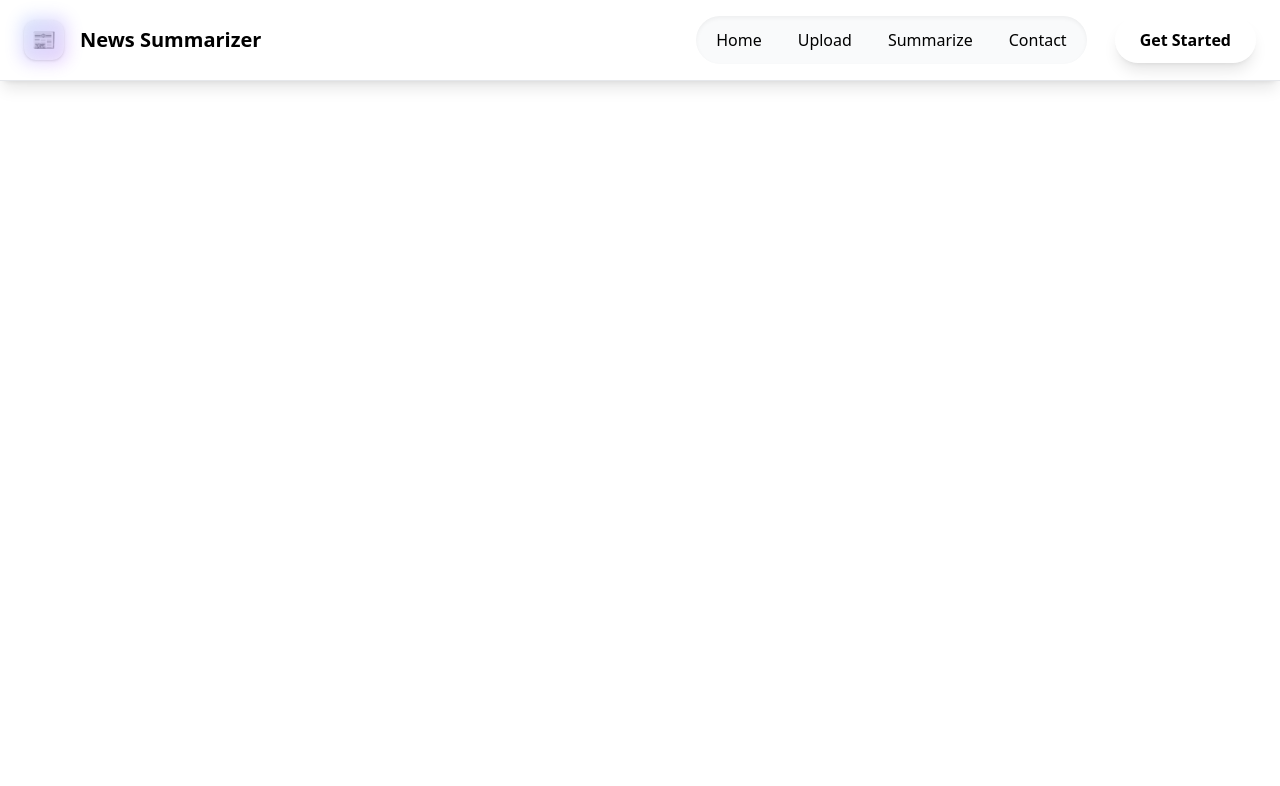
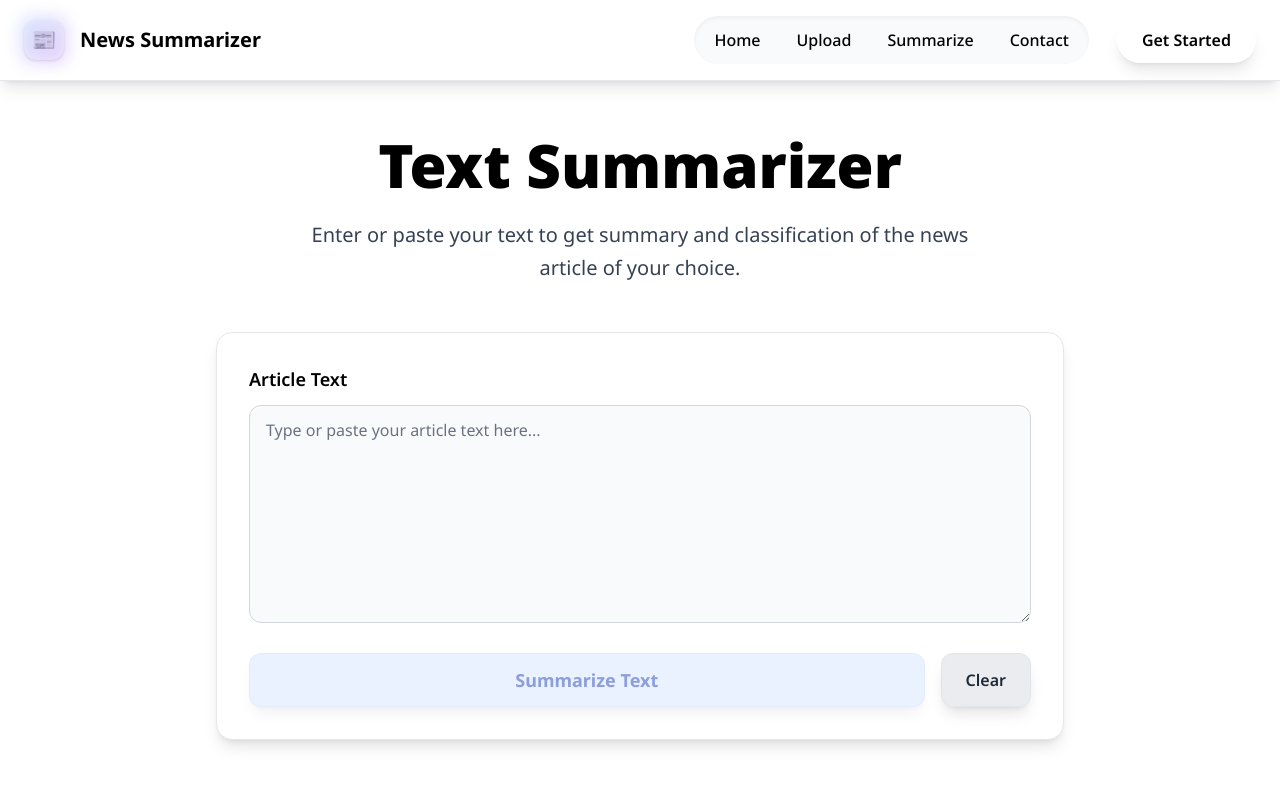
Before and after one commit to khemsu/News_Summarizer, a React (Vite) app in the folder frontend/news_summarizer_frontend/: page /text-summarize in a window 1280 px wide. Shown: the top 786 px of the page. Built offline with nearby package versions, Linux system fonts and the light colour scheme.

Commit message:
added text input

```diff
--- a/frontend/news_summarizer_frontend/src/App.jsx
+++ b/frontend/news_summarizer_frontend/src/App.jsx
@@ -3,6 +3,8 @@ import { BrowserRouter as Router, Routes, Route } from 'react-router-dom';
 import Home from './pages/Home';
 import Navbar from './pages/Navbar';
 import Feature from './pages/Feature';
+import Contact from './components/Contact';
+import TextSummarize from './components/TextSummarize';
 
 function App() {
   return (
@@ -10,7 +12,9 @@ function App() {
       <Navbar />
       <Routes>
         <Route path="/" element={<Home />} />
-        <Route path="/summarize" element={<Feature/>}/>
+        <Route path="summarize" element={<Feature/>}/>
+        <Route path="text-summarize" element={<TextSummarize />} />
+        <Route path="/contact" element={<Contact/>} />
       </Routes>
     </Router>
   );
--- /dev/null
+++ b/frontend/news_summarizer_frontend/src/components/Contact.jsx
@@ -0,0 +1,9 @@
+import React from 'react'
+
+const Contact = () => {
+  return (
+    <div>Contact us on github</div>
+  )
+}
+
+export default Contact
--- a/frontend/news_summarizer_frontend/src/components/NavBar.jsx
+++ b/frontend/news_summarizer_frontend/src/components/NavBar.jsx
@@ -23,9 +23,6 @@ const NavBar = () => {
               <Link className="text-black font-medium text-sm leading-normal hover:text-gray-600 transition-colors" style={{color: '#000000'}} to="/about">About</Link>
               <Link className="text-black font-medium text-sm leading-normal hover:text-gray-600 transition-colors" style={{color: '#000000'}} to="/contact">Contact</Link>
             </div>
-            <button className="flex min-w-[84px] max-w-[480px] cursor-pointer items-center justify-center overflow-hidden rounded-xl h-10 px-4 bg-[#d2e2f3] text-black font-bold text-sm leading-normal tracking-[0.015em] hover:bg-[#c1d7f0] transition-colors">
-              <span className="truncate" style={{color: '#000000'}}>Sign Up</span>
-            </button>
           </div>
       </header>
   )
--- /dev/null
+++ b/frontend/news_summarizer_frontend/src/components/TextSummarize.jsx
@@ -0,0 +1,154 @@
+import React from 'react'
+import { useState } from 'react'
+import axios from 'axios';
+
+const TextSummarize = () => {
+    const [text, setText] = useState("");
+    const [summary, setSummary] = useState("");
+    const [loading, setLoading] = useState(false);
+    const [classification, setClassification] = useState("");
+
+    const handleInputChange = (e) => {
+        setText(e.target.value);
+    }
+
+    function handleClear() {
+        setText("");
+        setSummary("");
+        setClassification("");
+    }
+
+    async function handleSummarize() {
+        if (!text.trim()) {
+            alert("Please enter some text to summarize.");
+            return;
+        }
+
+        setLoading(true);
+        const formData = new FormData();
+        formData.append("article_text", text);
+
+        try {
+            await axios.post('http://localhost:8000/text-summarize',
+                formData,{
+                    headers: {
+                        'Content-Type': 'application/x-www-form-urlencoded'
+                    }
+                }
+            ).then((response) => {
+            setSummary(response.data.summary);
+            setClassification(response.data.category);
+            console.log(response.data);
+            })
+        } catch (error) {
+            console.error("Error fetching summary:", error);
+            console.error("Error details:", error.response?.data);
+            alert("Failed to fetch summary. Please try again.");
+        } finally {
+            setLoading(false);
+        }
+    }
+
+    return (
+        <div className="min-h-screen bg-white font-['Noto_Sans'] pt-20">
+            {/* Main Content Container */}
+            <div className="max-w-4xl mx-auto px-6 py-12">
+                {/* Header Section */}
+                <div className="text-center mb-12">
+                    <h1 className="text-5xl md:text-6xl font-black text-black leading-tight mb-4">
+                        Text Summarizer
+                    </h1>
+                    <p className="text-lg md:text-xl text-gray-700 max-w-2xl mx-auto leading-relaxed">
+                        Enter or paste your text to get summary and classification of the news article of your choice.
+                    </p>
+                </div>
+
+                {/* Input Section */}
+                <div className="bg-white rounded-2xl border border-gray-200 shadow-lg p-8 mb-8">
+                    <div className="space-y-6">
+                        <div>
+                            <label htmlFor="textInput" className="block text-black font-semibold text-lg mb-3">
+                                Article Text
+                            </label>
+                            <textarea
+                                id="textInput"
+                                value={text}
+                                onChange={handleInputChange}
+                                placeholder="Type or paste your article text here..."
+                                rows={8}
+                                className="w-full px-4 py-3 bg-gray-50 border border-gray-300 rounded-xl text-black placeholder-gray-500 focus:outline-none focus:ring-2 focus:ring-blue-500 focus:border-transparent transition-all duration-200 resize-vertical min-h-[200px]"
+                            />
+                        </div>
+
+                        {/* Button Section */}
+                        <div className="flex flex-col sm:flex-row gap-4">
+                            <button
+                                className="flex-1 bg-blue-500/20 backdrop-blur-md border border-blue-300/30 text-blue-800 hover:bg-blue-600/30 hover:text-blue-900 px-6 py-3 rounded-xl font-bold text-lg transition-all duration-200 transform hover:scale-105 hover:-translate-y-1 shadow-lg hover:shadow-xl disabled:opacity-50 disabled:cursor-not-allowed disabled:hover:scale-100 disabled:hover:translate-y-0 cursor-pointer"
+                                onClick={handleSummarize}
+                                disabled={loading || !text.trim()}
+                            >
+                                {loading ? (
+                                    <div className="flex items-center justify-center">
+                                        <svg className="animate-spin -ml-1 mr-3 h-5 w-5 text-blue-800" xmlns="http://www.w3.org/2000/svg" fill="none" viewBox="0 0 24 24">
+                                            <circle className="opacity-25" cx="12" cy="12" r="10" stroke="currentColor" strokeWidth="4"></circle>
+                                            <path className="opacity-75" fill="currentColor" d="M4 12a8 8 0 018-8V0C5.373 0 0 5.373 0 12h4zm2 5.291A7.962 7.962 0 014 12H0c0 3.042 1.135 5.824 3 7.938l3-2.647z"></path>
+                                        </svg>
+                                        Analyzing...
+                                    </div>
+                                ) : (
+                                    "Summarize Text"
+                                )}
+                            </button>
+                            <button
+                                className="flex-1 sm:flex-none bg-gray-400/20 backdrop-blur-md border border-gray-300/30 text-gray-800 hover:bg-gray-500/30 hover:text-gray-900 px-6 py-3 rounded-xl font-semibold transition-all duration-200 transform hover:scale-105 hover:-translate-y-1 shadow-lg hover:shadow-xl cursor-pointer"
+                                onClick={handleClear}
+                            >
+                                Clear
+                            </button>
+                        </div>
+                    </div>
+                </div>
+
+                {/* Results Display Section */}
+                {(summary || classification) && (
+                    <div className="bg-white rounded-2xl border border-gray-200 shadow-lg p-8 animate-fadeIn">
+                        <div className="flex items-center mb-6">
+                            <div className="w-8 h-8 bg-green-100 rounded-lg flex items-center justify-center mr-3">
+                                <span className="text-green-600 font-bold">✨</span>
+                            </div>
+                            <h3 className="text-2xl font-bold text-black">Analysis Results</h3>
+                        </div>
+
+                        {summary && (
+                            <div className="mb-6">
+                                <div className="bg-gray-50 rounded-xl p-6 border border-gray-200">
+                                    <h4 className="text-lg font-semibold text-black mb-3 flex items-center">
+                                        <span className="w-5 h-5 bg-blue-100 rounded-full flex items-center justify-center mr-2 text-xs">📄</span>
+                                        Summary
+                                    </h4>
+                                    <p className="text-black leading-relaxed text-lg">{summary}</p>
+                                </div>
+                            </div>
+                        )}
+
+                        {classification && (
+                            <div>
+                                <div className="bg-gray-50 rounded-xl p-6 border border-gray-200">
+                                    <h4 className="text-lg font-semibold text-black mb-3 flex items-center">
+                                        <span className="w-5 h-5 bg-purple-100 rounded-full flex items-center justify-center mr-2 text-xs">🏷️</span>
+                                        Classification
+                                    </h4>
+                                    <span className="inline-block bg-purple-100 text-purple-800 px-3 py-1 rounded-full text-sm font-medium">
+                                        {classification}
+                                    </span>
+                                </div>
+                            </div>
+                        )}
+                    </div>
+                )}
+            </div>
+        </div>
+    )
+}
+
+export default TextSummarize
--- a/frontend/news_summarizer_frontend/src/index.css
+++ b/frontend/news_summarizer_frontend/src/index.css
@@ -1,5 +1,5 @@
+@import url('https://fonts.googleapis.com/css2?family=Noto+Sans:ital,wght@0,100..900;1,100..900&display=swap');
 @import "tailwindcss";
-@import url('https://fonts.googleapis.com/css2?family=Noto+Sans:ital,wght@0,100..900;1,100..900&display=swap');
 
 @keyframes fadeIn {
   from {
--- a/frontend/news_summarizer_frontend/src/pages/Navbar.jsx
+++ b/frontend/news_summarizer_frontend/src/pages/Navbar.jsx
@@ -34,32 +34,32 @@ const Navbar = () => {
                 Home
               </Link>
               <Link
-                to="/upload"
+                to="/summarize"
                 className="px-4 py-2 rounded-full text-black font-medium transition-all duration-200 hover:bg-white hover:shadow-sm transform hover:scale-105"
                 style={{color: '#000000'}}
               >
                 Upload
               </Link>
               <Link
-                to="/summarize"
+                to="/text-summarize"
                 className="px-4 py-2 rounded-full text-black font-medium transition-all duration-200 hover:bg-white hover:shadow-sm transform hover:scale-105"
                 style={{color: '#000000'}}
               >
                 Summarize
               </Link>
-              <a
-                href="#contact"
+              <Link
+                to="/contact"
                 className="px-4 py-2 rounded-full text-black font-medium transition-all duration-200 hover:bg-white hover:shadow-sm transform hover:scale-105"
                 style={{color: '#000000'}}
               >
                 Contact
-              </a>
+              </Link>
             </div>
 
             {/* CTA Button with Glass Effect */}
             <div className="ml-6">
               <button className="relative overflow-hidden bg-white/20 backdrop-blur-md border border-white/30 text-black px-6 py-2.5 rounded-full font-semibold shadow-lg hover:shadow-xl transform hover:scale-105 transition-all duration-200 hover:bg-white/30">
-                <span className="relative z-10">Get Started</span>
+                <Link to="/summarize" className="relative z-10">Get Started</Link>
               </button>
             </div>
           </div>
@@ -105,7 +105,7 @@ const Navbar = () => {
                 <span>Upload</span>
               </Link>
               <Link
-                to="/summarize"
+                to="/summarize/text-summarize"
                 className="flex items-center space-x-3 text-black hover:text-gray-700 hover:bg-gray-50 px-4 py-3 rounded-xl font-medium transition-all duration-200"
                 style={{color: '#000000'}}
                 onClick={() => setIsMenuOpen(false)}
```
Also changed, not shown: frontend/news_summarizer_frontend/src/components/Summarize.jsx (+5 -5 lines), 2 other files (tests, documents, lock files or other folders).
